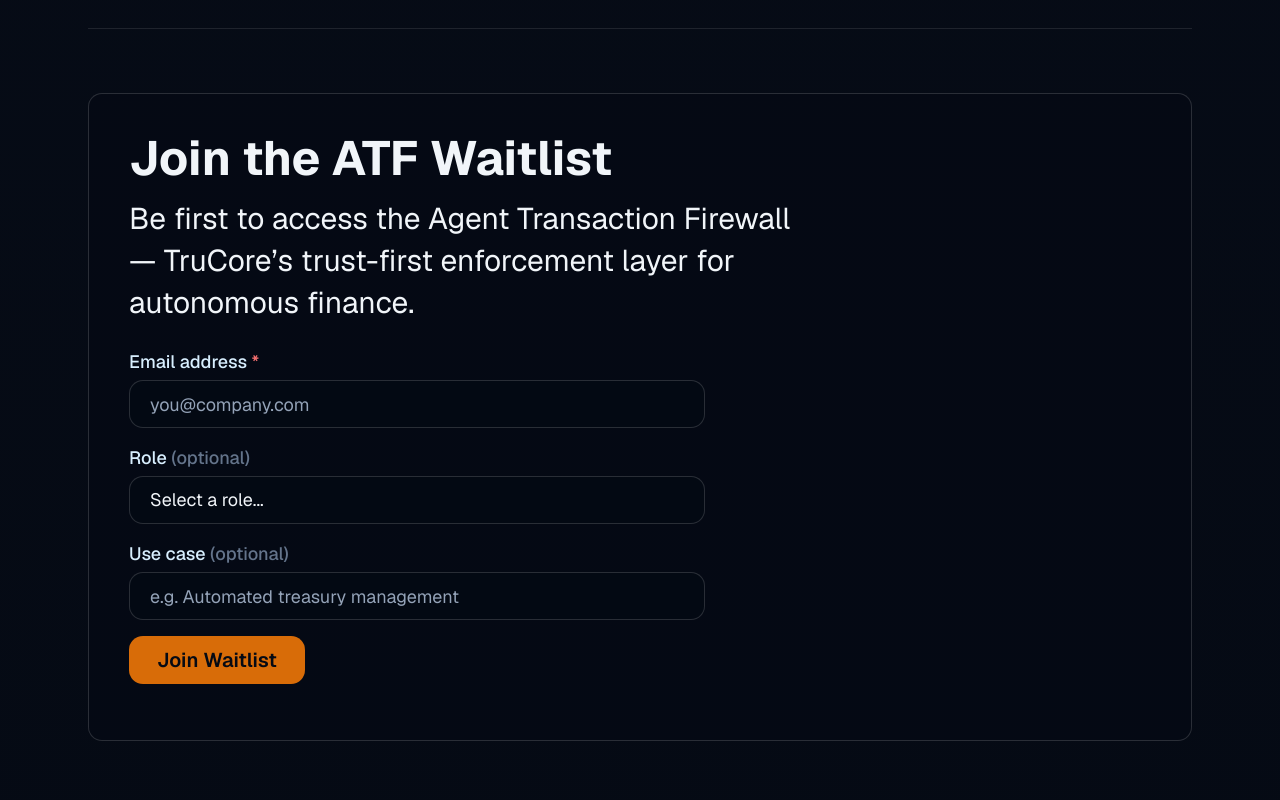
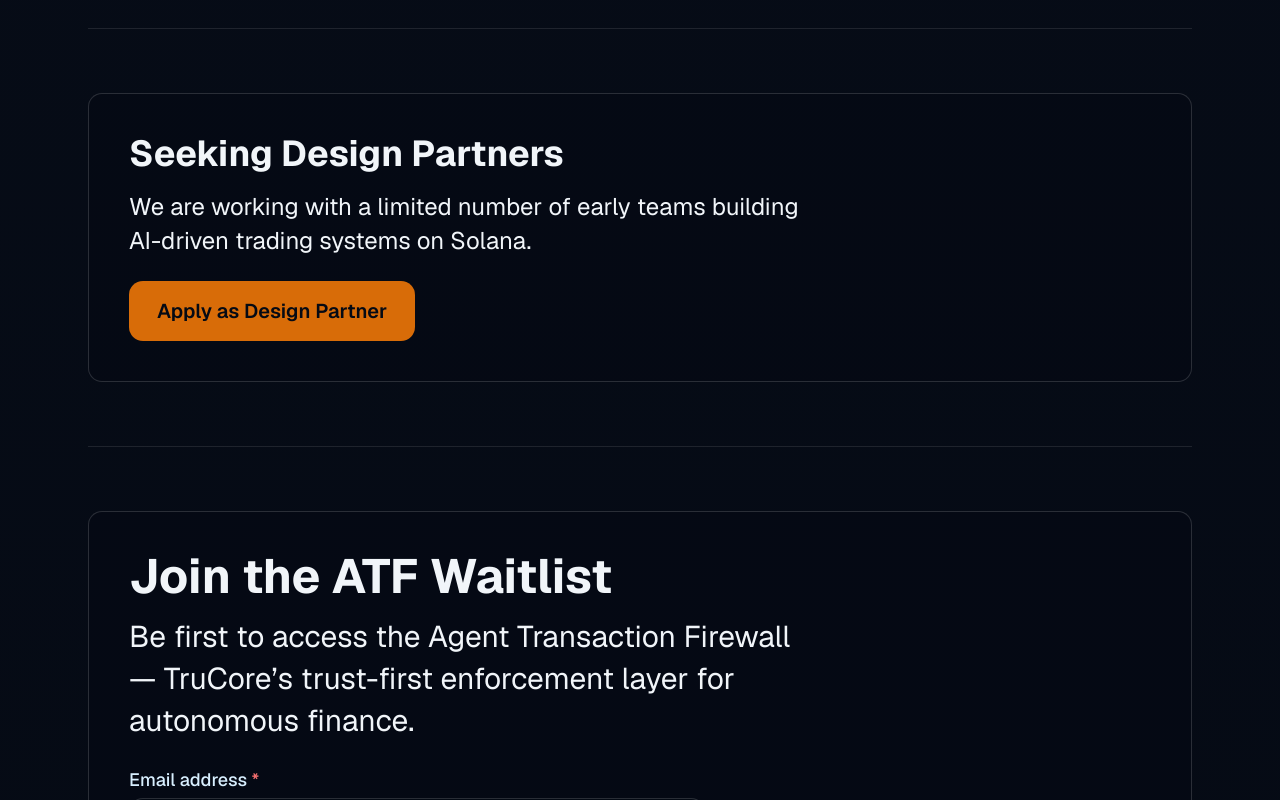
Before and after one commit to trucore-ai/TruCore-site, a Next.js app: page / in a window 1280 px wide. Shown: the part 5920-6720 px from the top of the page. Built offline with nearby package versions, Linux system fonts and the light colour scheme.

Commit message:
design partner sign up

```diff
--- a/app/atf/page.tsx
+++ b/app/atf/page.tsx
@@ -106,7 +106,7 @@
           {/* CTAs */}
           <div className="mt-8 flex flex-wrap gap-4">
             <TrackedLink
-              href="/#waitlist?intent=design_partner"
+              href="/?intent=design_partner#waitlist"
               eventName="design_partner_apply_click"
               eventProps={{ location: "atf_hero" }}
               className="inline-flex items-center justify-center rounded-xl px-7 py-4 text-xl font-semibold transition-colors bg-accent-500 text-neutral-950 hover:bg-accent-400"
--- a/app/page.tsx
+++ b/app/page.tsx
@@ -6,6 +6,7 @@
 import { Section } from "@/components/ui/section";
 import { Tilt } from "@/components/ui/tilt";
 import { WaitlistForm } from "@/components/waitlist-form";
+import { AtfDesignPartnerCta } from "@/components/atf-design-partner-cta";
 import { ScrollLink } from "@/components/scroll-link";
 import Image from "next/image";
 
@@ -308,6 +309,9 @@
         </div>
       </Section>
 
+      {/* ── Design Partner CTA ── */}
+      <AtfDesignPartnerCta location="homepage_bottom" />
+
       {/* ── Waitlist ── */}
       <Section id="waitlist" className="border-t border-white/10 fade-in-up">
         <Card className="bg-accent-500/10 border-accent-500/30 p-8 sm:p-10">
--- a/components/atf-design-partner-cta.tsx
+++ b/components/atf-design-partner-cta.tsx
@@ -22,7 +22,7 @@
         </p>
         <div className="mt-6">
           <Link
-            href="/#waitlist?intent=design_partner"
+            href="/?intent=design_partner#waitlist"
             className="inline-flex items-center justify-center rounded-xl px-7 py-4 text-xl font-semibold transition-colors bg-accent-500 text-neutral-950 hover:bg-accent-400"
             onClick={() =>
               trackEvent("design_partner_apply_click", { location })
```
